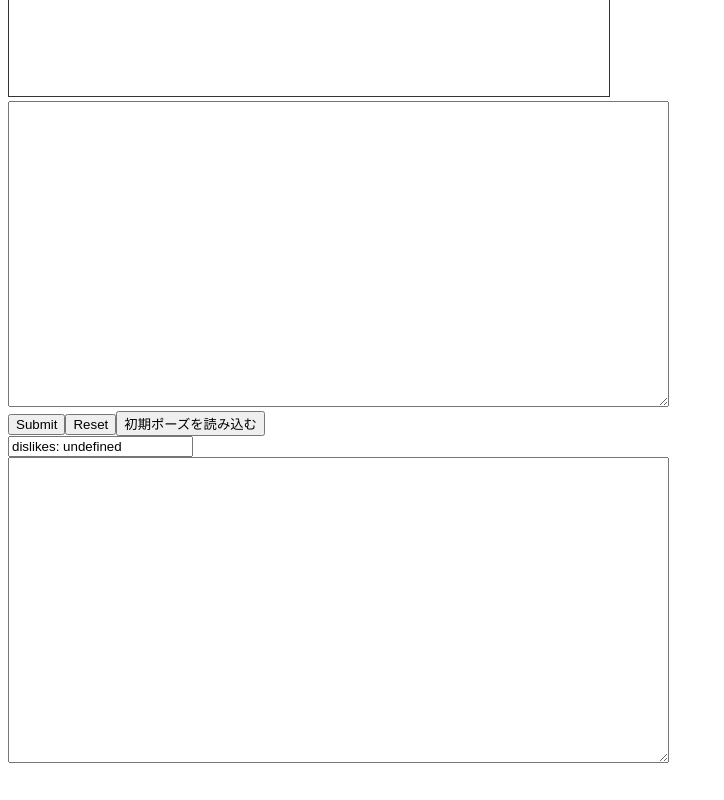
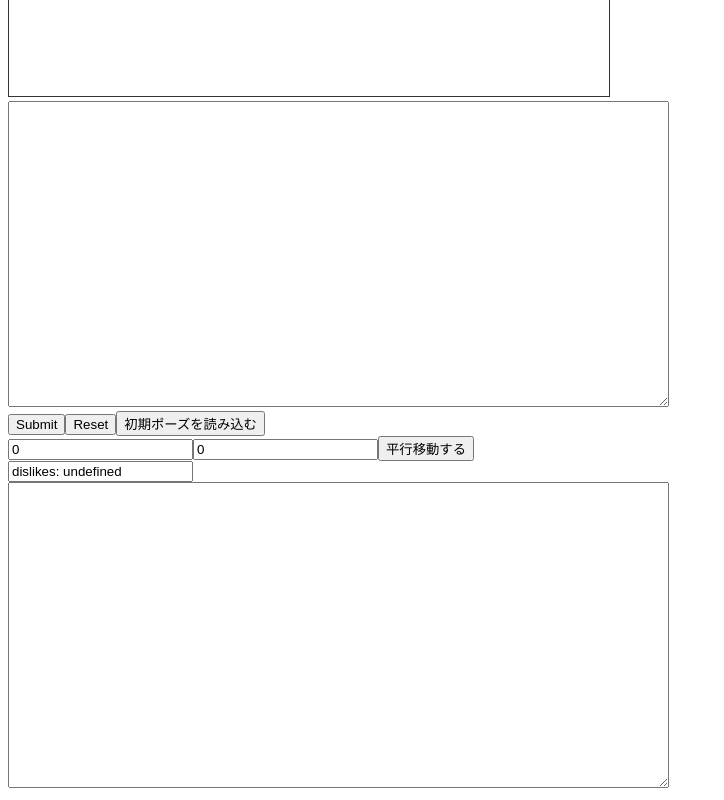
Before and after one commit to yuizumi/icfpc2021, a React app in the folder tools/visualizer/: page / in a window 1280 px wide. Shown: the part 1917-2717 px from the top of the page, without its empty margins (0-724 px from the left). Before the commit the page ends 2692 px from the top, so only its background shows below. Built offline with nearby package versions, Linux system fonts and the light colour scheme; the HTML template or start-up script is replaced by a standard one.

Commit message:
平行移動ボタンを追加

```diff
--- a/tools/visualizer/src/components/EditBox.tsx
+++ b/tools/visualizer/src/components/EditBox.tsx
@@ -3,8 +3,6 @@ import { Solution } from "../entities/Solution";
 
 export type Props = {
     solution: Solution | undefined;
-    dislikes: number | undefined;
-    errors: string[] | undefined;
     onEdit: (solution: string) => void;
     onClear: () => void;
     onInit: () => void;
@@ -34,17 +32,6 @@ export const EditBox = (props: Props) => {
                 <input type="reset" />
                 <button onClick={() => props.onInit()}>初期ポーズを読み込む</button>
             </div>
-            <div>
-                <input type="text" readOnly value={"dislikes: " + props.dislikes} />
-            </div>
-            <div>
-                <textarea
-                    cols={80}
-                    rows={20}
-                    readOnly
-                    value={JSON.stringify(props.errors)}
-                />
-            </div>
         </form>
     );
 };
--- /dev/null
+++ b/tools/visualizer/src/components/ResultBox.tsx
@@ -0,0 +1,25 @@
+import * as React from "react";
+import { Solution } from "../entities/Solution";
+
+export type Props = {
+    dislikes: number | undefined;
+    errors: string[] | undefined;
+};
+
+export const ResultBox = (props: Props) => {
+    return (
+        <div>
+            <div>
+                <input type="text" readOnly value={"dislikes: " + props.dislikes} />
+            </div>
+            <div>
+                <textarea
+                    cols={80}
+                    rows={20}
+                    readOnly
+                    value={JSON.stringify(props.errors)}
+                />
+            </div>
+        </div>
+    );
+};
--- /dev/null
+++ b/tools/visualizer/src/components/Translation.tsx
@@ -0,0 +1,24 @@
+import * as React from "react";
+import { Solution } from "../entities/Solution";
+
+export type Props = {
+    onSubmit: (dx: number, dy: number) => void;
+};
+
+export const Translation = (props: Props) => {
+    return (
+        <form
+            onSubmit={e => {
+                e.preventDefault();
+                const target = (e.target as EventTarget & { dx: { value: string; }; dy: { value: string; }; });
+                props.onSubmit(parseInt(target.dx.value, 10), parseInt(target.dy.value, 10));
+            }}
+        >
+            <div>
+                <input type="text" name="dx" defaultValue={0} />
+                <input type="text" name="dy" defaultValue={0} />
+                <input type="submit" value="平行移動する" />
+            </div>
+        </form>
+    );
+};
--- a/tools/visualizer/src/components/ViewConvas.tsx
+++ b/tools/visualizer/src/components/ViewConvas.tsx
@@ -108,7 +108,7 @@ export class ViewCanvas extends React.Component<Props> {
         return [xmin, ymin, xmax, ymax];
     }
 
-    private buildHolePath(vertices: [[number, number]], viewBox: [number, number, number, number]) {
+    private buildHolePath(vertices: [number, number][], viewBox: [number, number, number, number]) {
         let path = "";
 
         for (const v of vertices) {
@@ -126,7 +126,7 @@ export class ViewCanvas extends React.Component<Props> {
         return path;
     }
 
-    private buildFigurePath(vertices: [[number, number]], edges: [[number, number]]) {
+    private buildFigurePath(vertices: [number, number][], edges: [number, number][]) {
         let path = "";
 
         for (const e of edges) {
--- a/tools/visualizer/src/containers/Container.tsx
+++ b/tools/visualizer/src/containers/Container.tsx
@@ -5,6 +5,8 @@ import { Store } from "../stores/Store";
 import { List } from "../components/List"
 import { View } from "../components/View"
 import { EditBox } from "../components/EditBox";
+import { ResultBox } from "../components/ResultBox";
+import { Translation } from "../components/Translation";
 
 export const Container = observer(({ store }: { store: Store }) => (
     <BootstrapContainer>
@@ -23,11 +25,16 @@ export const Container = observer(({ store }: { store: Store }) => (
                 />
                 <EditBox
                     solution={store.state.solution}
-                    dislikes={store.state.dislikes}
-                    errors={store.state.errors}
                     onEdit={(solution) => store.onEdit(solution)}
                     onClear={() => store.onClear()}
                     onInit={() => store.onInit()}
+                />
+                <Translation
+                    onSubmit={(dx, dy) => store.onTraslate(dx, dy)}
+                />
+                <ResultBox
+                    dislikes={store.state.dislikes}
+                    errors={store.state.errors}
                 />
             </Col>
         </Row>
--- a/tools/visualizer/src/entities/Problem.ts
+++ b/tools/visualizer/src/entities/Problem.ts
@@ -1,8 +1,8 @@
 export type Problem = {
-    hole: [[number, number]]
+    hole: [number, number][]
     figure: {
-        edges: [[number, number]];
-        vertices: [[number, number]];
+        edges: [number, number][];
+        vertices: [number, number][];
     };
     epsilon: number;
 };
--- a/tools/visualizer/src/entities/Solution.tsx
+++ b/tools/visualizer/src/entities/Solution.tsx
@@ -1,3 +1,3 @@
 export type Solution = {
-    vertices: [[number, number]];
+    vertices: [number, number][];
 };
--- a/tools/visualizer/src/stores/Store.ts
+++ b/tools/visualizer/src/stores/Store.ts
@@ -110,4 +110,10 @@ export class Store {
   @action.bound onInit(): void {
     this.state.solution = this.state.problem && { vertices: this.state.problem.figure.vertices };
   }
+
+  @action.bound onTraslate(dx: number, dy: number): void {
+    if (this.state.solution != null) {
+      this.state.solution = { vertices: this.state.solution.vertices.map(v => [v[0] + dx, v[1] + dy]) };
+    }
+  }
 }
```
Also changed, not shown: 1 other file (tests, documents, lock files or other folders).
